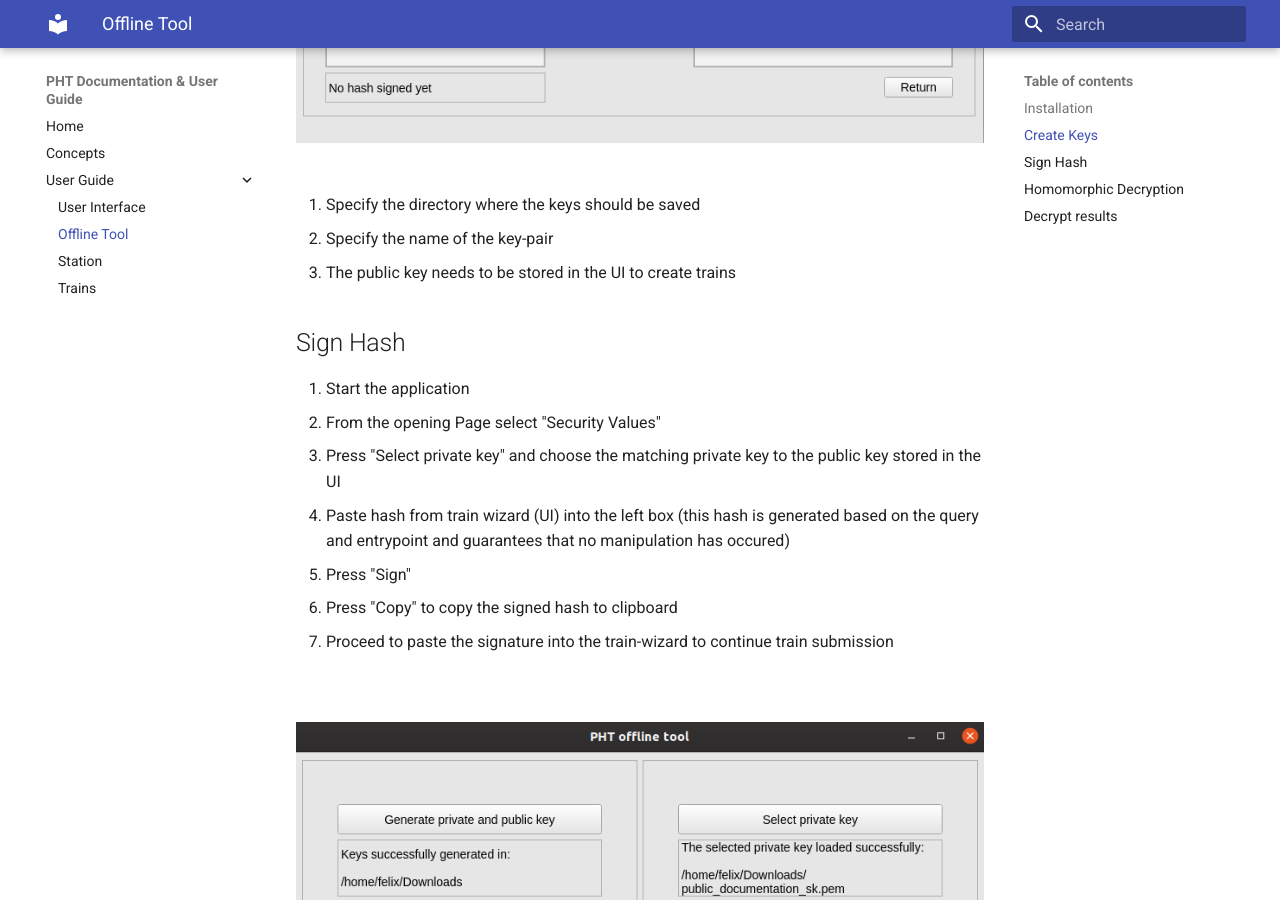
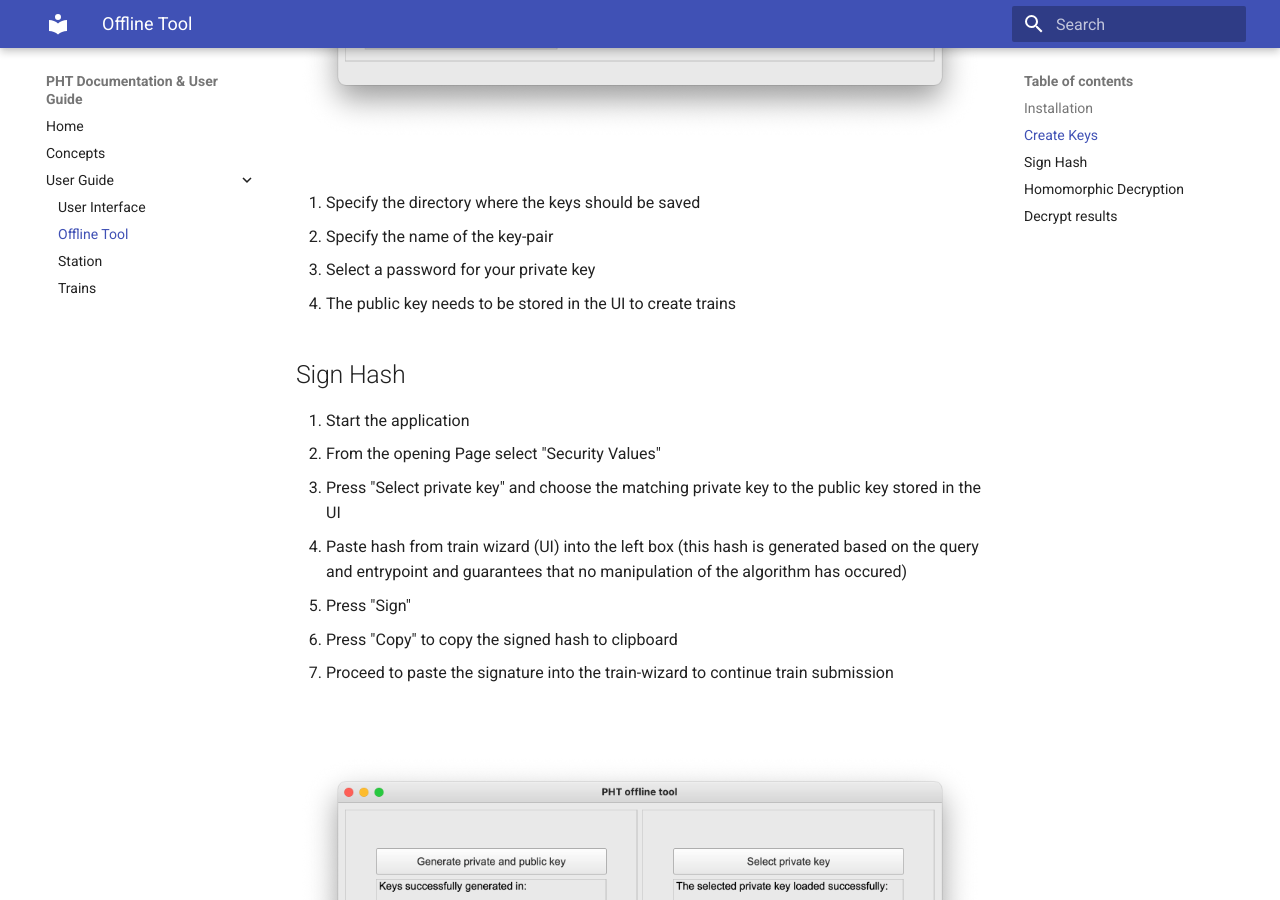
Before and after one commit to PHT-Medic/documentation, an MkDocs documentation site: the page built from docs/offline_tool.md, in a window 1280 px wide and 900 px high, scrolled down 1863 px. Built offline with MkDocs 1.6.1 and Material for MkDocs 9.7.7, drawn with Linux system fonts in a browser that asks for light colours; some of the changed text lies outside the part shown.

Commit message:
Fixed offline tool
Updated images and content for offline tool

```diff
--- a/docs/offline_tool.md
+++ b/docs/offline_tool.md
@@ -15,32 +15,33 @@ and install it on your local computer.
 2. From the opening page select "Security Values"
 
    <br/><br/>
-   ![Offline Tool Start](images/offline_tool_images/1step.png)
+   ![Offline Tool Start](images/offline_tool_images/start.png)
    <br/><br/>
 
 3. Select "Generate private and public key"
 
    <br/><br/>
-   ![Offline Tool Security Values](images/offline_tool_images/22step.png)
+   ![Offline Tool Security Values](images/offline_tool_images/1step.png)
    <br/><br/>
 
 
 4. Specify the directory where the keys should be saved
 5. Specify the name of the key-pair
-6. The public key needs to be stored in the UI to create trains
+6. Select a password for your private key
+7. The public key needs to be stored in the UI to create trains
 
 ## Sign Hash
 
 1. Start the application
 2. From the opening Page select "Security Values"
 3. Press "Select private key" and choose the matching private key to the public key stored in the UI
-4. Paste hash from train wizard (UI) into the left box (this hash is generated based on the query and entrypoint and guarantees that no manipulation has occured)
+4. Paste hash from train wizard (UI) into the left box (this hash is generated based on the query and entrypoint and guarantees that no manipulation of the algorithm has occured)
 5. Press "Sign"
 6. Press "Copy" to copy the signed hash to clipboard
 7. Proceed to paste the signature into the train-wizard to continue train submission
 
    <br/><br/>
-   ![Offline Tool Security Values_2](images/offline_tool_images/2step.png)
+   ![Offline Tool Security Values_2](images/offline_tool_images/sign.png)
    <br/><br/>
 
 
@@ -82,5 +83,5 @@ and install it on your local computer.
 8. Select the models on the left list-box that you wish to decrypt.
 If a file is selected, it will appear in the right box.
 9. Press "Decrypt selected models".
-10. You can move to the corresponding directory with the decrypted results by pressing
-"Show decrypted files".
+10. You can go to the corresponding directory with the decrypted results by pressing
+"Show decrypted files". The results are saved on your local machine and you are responsible protecting those.
```
Also changed, not shown: docs/concepts.md (+19 -16 lines), docs/index.md (+27 -11 lines), docs/images/offline_tool_images/1step.png, docs/images/offline_tool_images/22step.png (deleted), docs/images/offline_tool_images/2step.png (deleted), docs/images/offline_tool_images/sign.png (added), docs/images/offline_tool_images/start.png (added).
